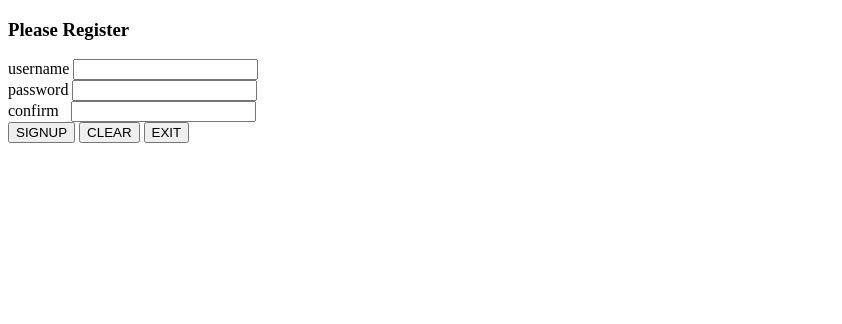
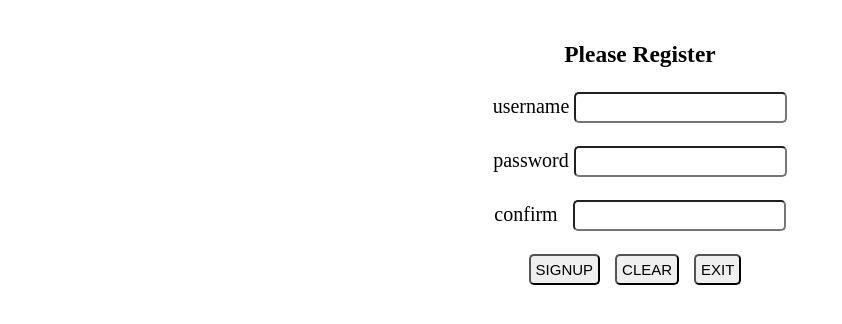
Before and after one commit to varshit-yadav/NewProject, a plain HTML site: page Signup.html in a window 1280 px wide. Shown: the whole page, without its empty margins (0-842 px from the left). Drawn offline with Linux system fonts and the light colour scheme.

Commit message:
updated css2

```diff
--- a/Signup.html
+++ b/Signup.html
@@ -4,16 +4,19 @@
 	<meta charset="utf-8">
 	<meta name="viewport" content="width=device-width, initial-scale=1">
 	<title></title>
+	<link href="demo.css" rel="stylesheet">
 </head>
 <body>
+<div class="form">
 <h3>Please Register</h3>
 <form>
-	<label>username</label> <input type="text" name="username" required><br>
-	<label>password</label> <input type="password" name="pwd" required minlength="4" maxlength="12"><br>
-	<label>confirm &nbsp;</label>  <input type="password" name="cpwd" required><br>
-    <input type="submit" name="submit" value="SIGNUP">
-    <input type="reset" value="CLEAR">
-    <input type="button" value="EXIT">
+	<label>username</label> <input type="text" name="username"  class="button" required><br><br>
+	<label>password</label> <input type="password" name="pwd"  class="button" required minlength="4" maxlength="12"><br><br>
+	<label>confirm &nbsp;</label>  <input type="password" name="cpwd"  class="button"  required><br><br>
+    <input type="submit" name="submit" value="SIGNUP" class="button"> &nbsp;
+    <input type="reset" value="CLEAR" class="button"> &nbsp;
+    <input type="button" value="EXIT" class="button"> &nbsp;
 </form>
+</div>
 </body>
 </html>
--- a/demo.css
+++ b/demo.css
@@ -19,23 +19,26 @@
     text-align: center;
     font-size: 20px;
 }
-.menu{
+.menu:after{
+    content: "";
+    clear:both;
     display: flex;
     background: rgb(193, 147, 236);
     text-align: center;
     font-size: 20px;
 }
 .menu>div{
+    background: rgb(193, 147, 236);
     text-align: center;
-	float: left;
+	  float: left;
     padding: 15px;
 }
 .menu a:hover {
     background-color:rgb(104, 33, 170);
     color: black;
   }
-  @media screen and (max-width:600px) {
-    .menu{
+@media screen and (max-width:600px) {
+    .menu>div{
       width: 100%;
     }
   }
@@ -55,7 +58,6 @@
     }
   }
 
-
 .form{
     text-align: center;
     font-size: 20px;
```
Also changed, not shown: Netbanking.html (+2 -2 lines).
